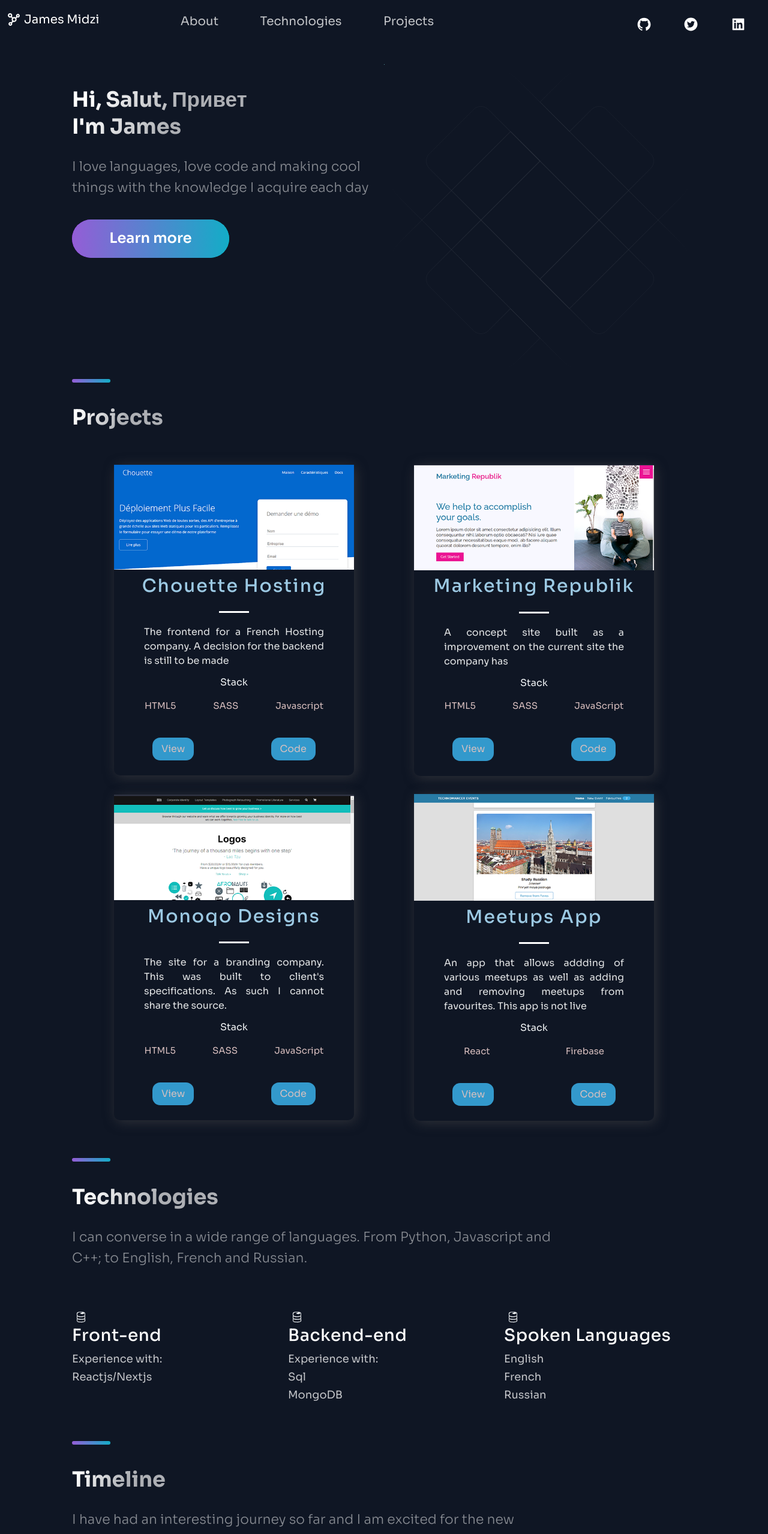
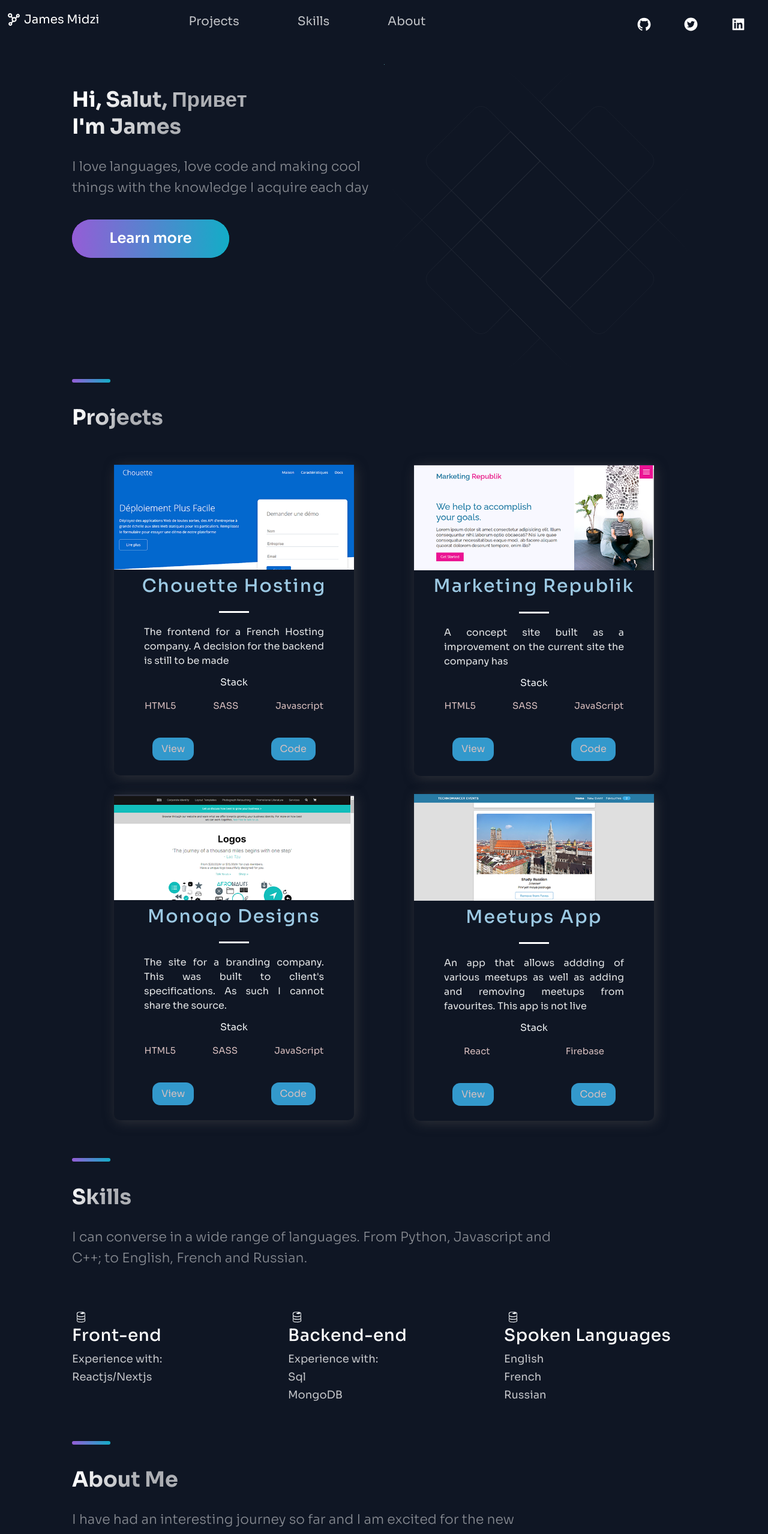
Before and after one commit to Psypher1/portfolio-next, a Next.js app: page / in a window 1280 px wide. Shown: the top 2558 px of the page at 60% size. Built offline with nearby package versions, Linux system fonts and the light colour scheme.

Commit message:
The atrocities commited on the header...

```diff
--- a/src/components/Header/Header.js
+++ b/src/components/Header/Header.js
@@ -36,18 +36,19 @@ const Header = () => (
     </Div1>
     <Div2>
       <li>
-        <Link href="#about">
-          <NavLink>About</NavLink>
+        <Link href="#projects">
+          <NavLink>Projects</NavLink>
         </Link>
       </li>
       <li>
-        <Link href="#tech">
-          <NavLink>Technologies</NavLink>
+        <Link href="#skills">
+          <NavLink>Skills</NavLink>
         </Link>
       </li>
+
       <li>
-        <Link href="#projects">
-          <NavLink>Projects</NavLink>
+        <Link href="#about">
+          <NavLink>About</NavLink>
         </Link>
       </li>
     </Div2>
--- a/src/components/Technologies/Technologies.js
+++ b/src/components/Technologies/Technologies.js
@@ -15,9 +15,9 @@ import {
 } from "./TechnologiesStyles";
 
 const Technologies = () => (
-  <Section id="tech">
+  <Section id="skills">
     <SectionDivider />
-    <SectionTitle main>Technologies</SectionTitle>
+    <SectionTitle main>Skills</SectionTitle>
     <SectionText>
       I can converse in a wide range of languages. From Python, Javascript and
       C++; to English, French and Russian.
--- a/src/components/TimeLine/TimeLine.js
+++ b/src/components/TimeLine/TimeLine.js
@@ -66,7 +66,7 @@ const Timeline = () => {
   return (
     <Section id="about">
       <SectionDivider />
-      <SectionTitle main>Timeline</SectionTitle>
+      <SectionTitle main>About Me</SectionTitle>
       <SectionText>
         I have had an interesting journey so far and I am excited for the new
         experiences to come
```
